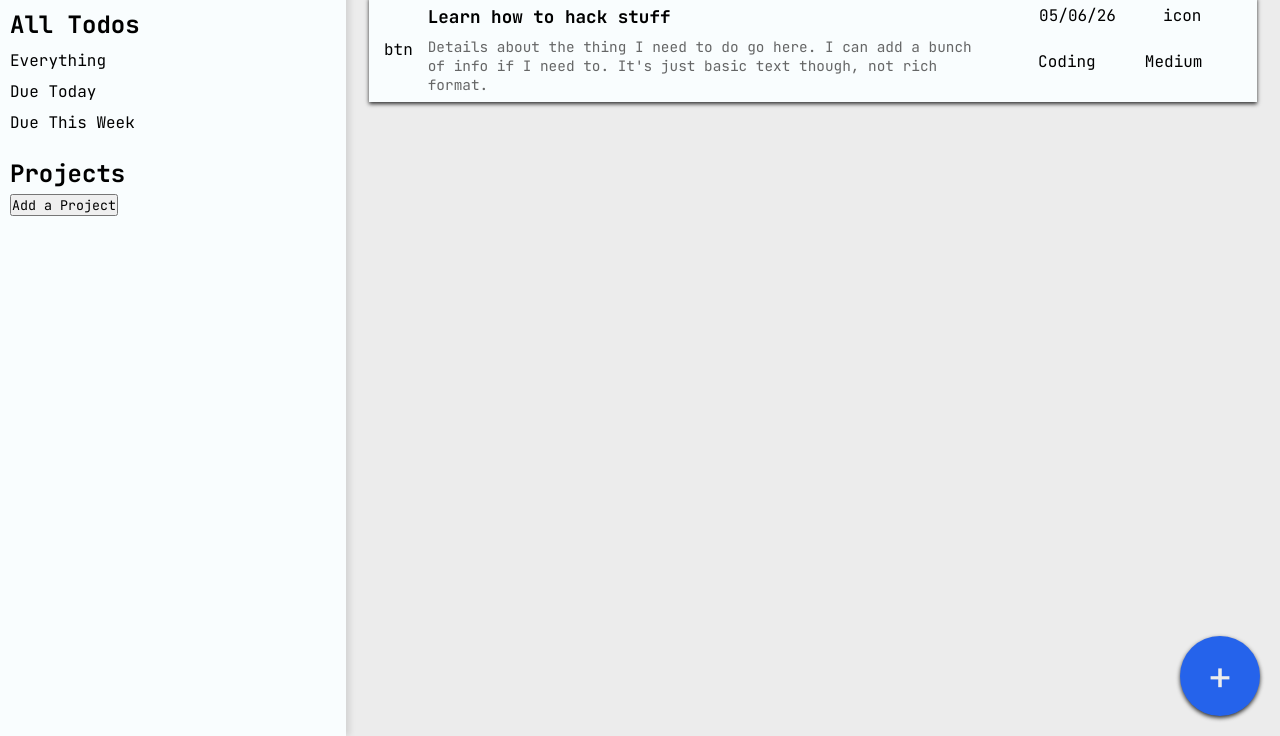
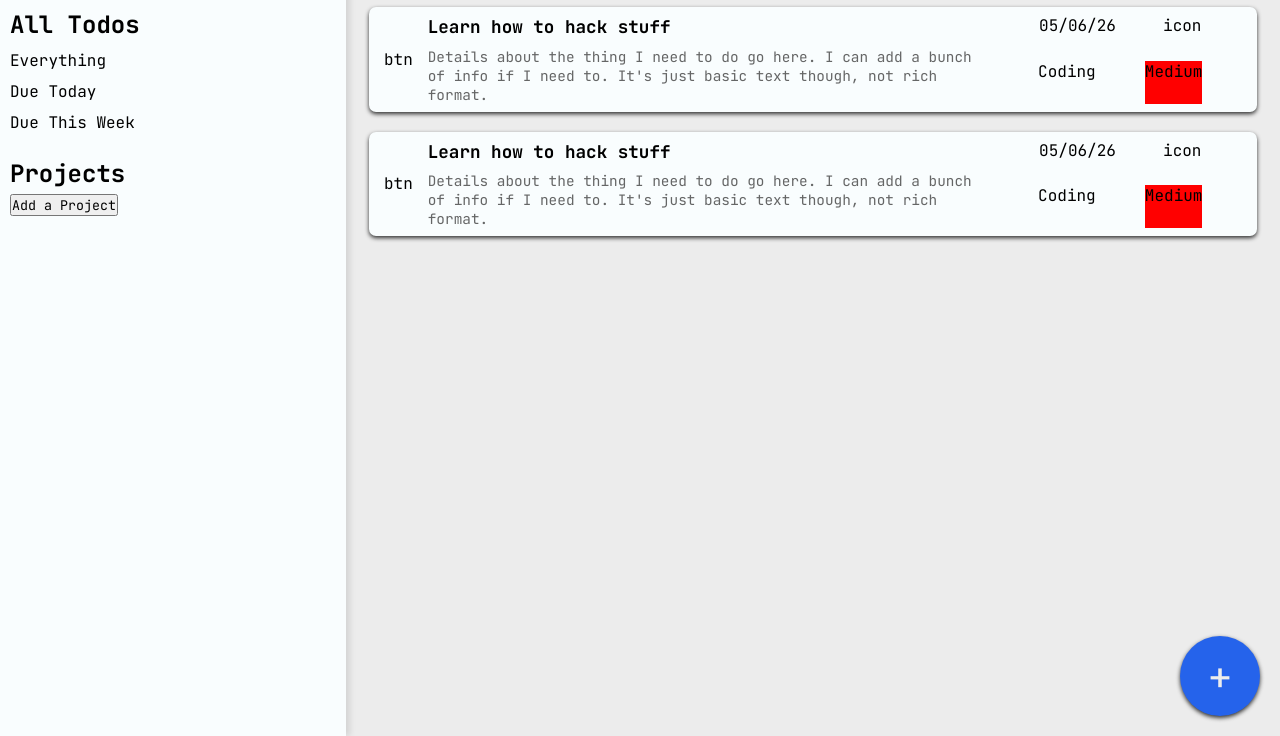
Before and after one commit to jshuhler/todo-list, a website built with webpack: page src/template.html in a window 1280 px wide. Shown: the part 64-800 px from the top of the page. Built offline with nearby package versions, Linux system fonts and the light colour scheme.

Commit message:
feat: installed date-fns library

```diff
--- a/package.json
+++ b/package.json
@@ -26,5 +26,8 @@
     "webpack": "^5.106.2",
     "webpack-cli": "^7.0.2",
     "webpack-dev-server": "^5.2.3"
+  },
+  "dependencies": {
+    "date-fns": "^4.1.0"
   }
 }
--- a/src/styles.css
+++ b/src/styles.css
@@ -165,10 +165,12 @@ button#add-task-button:active {
 
 .todo-item {
     width: 95%;
+    margin: 10px;
     padding: 8px;
     display: grid;
     grid-template-columns: 1fr 13fr 6fr;
     gap: 8px;
+    border-radius: 7px;
     background-color: var(--left-panel-background);
     box-shadow: 0 2px 4px rgba(0, 0, 0, 0.8);
 }
@@ -213,3 +215,7 @@ button#add-task-button:active {
 .todo-trash-container {
     align-self: flex-right;
 }
+
+.todo-priority-container {
+    background-color: var(--priority-high);
+}
--- a/src/template.html
+++ b/src/template.html
@@ -137,6 +137,27 @@
                             </div>
                         </div>
                     </div>
+                                        <div class="todo-item">
+                        <div class="status-container">
+                            btn
+                            <!-- put the selection toggle for the status in this div -->
+                        </div>
+                        <div class="text-container">
+                            <div class="todo-title-container">Learn how to hack stuff</div>
+                            <div class="todo-detail-container">Details about the thing I need to do go here. I can add a bunch of info if I need to. It's just basic text though, not rich format.</div>
+                        </div>
+                        <div class="detail-container">
+                            <div class="detail-top-container">
+                                <div class="todo-date-container">05/06/26</div>
+                                <div class="todo-trash-container">icon</div>
+                            </div>
+                            <div class="detail-bottom-container">
+                                <div class="todo-project-container">Coding</div>
+                                <div class="todo-priority-container">Medium</div>
+                            </div>
+                        </div>
+                    </div>
+
                 </div>
                 <button id="add-task-button">
                     <span>&plus;</span>
```
Also changed, not shown: 1 other file.
